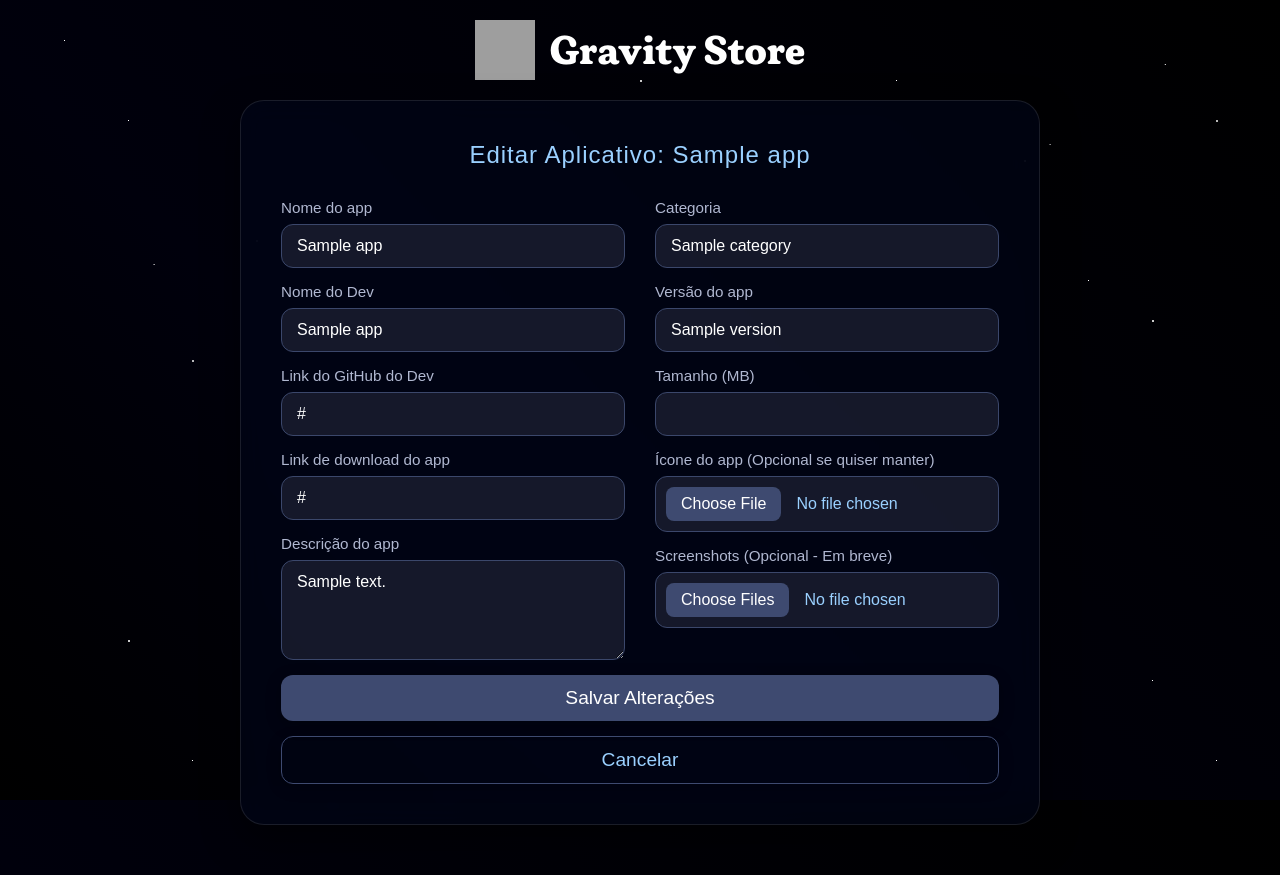
After one commit to MateusPilonetto/GravityStore, a Flask app: template projeto_gravity_store/dev/templates/edit_app.html in a window 1280 px wide. The commit adds this page. Run offline with Flask 3, Linux system fonts and the light colour scheme; the template is opened without the code that fills it: most values are stand-ins (such as "Sample title", 1, 10 or a date in 2020); grey boxes are pictures that could not be loaded.

Commit message:
edit and delete

```diff
--- /dev/null
+++ b/projeto_gravity_store/dev/static/edit.css
@@ -0,0 +1,284 @@
+@font-face {
+  font-family: Plush;
+  src: url(PlushTitulo.otf) format(truetype);
+}
+
+/* Reset Básico */
+* {
+  box-sizing: border-box;
+  margin: 0;
+  padding: 0;
+}
+
+html {
+  font-family: "SN Pro", "Google Sans", sans-serif !important;
+  color: white;
+}
+
+body {
+  background: #030030;
+  background: linear-gradient(
+    46deg,
+    rgb(0, 0, 0) 0%,
+    rgb(0, 0, 12) 35%,
+    rgba(0, 0, 0, 1) 100%
+  );
+  min-height: 100vh;
+  background-repeat: no-repeat;
+  background-attachment: fixed;
+  padding-bottom: 50px;
+}
+
+/* O fundo estrelado que você já tinha (Mantido) */
+body::before,
+body::after {
+  content: " ";
+  position: fixed;
+  top: 0;
+  left: 0;
+  background: transparent;
+  z-index: -2;
+}
+body::before {
+  width: 1px;
+  height: 1px;
+  box-shadow:
+    10vw 15vh #fff,
+    30vw 45vh #fff,
+    70vw 10vh #fff,
+    90vw 85vh #fff,
+    25vw 65vh #fff,
+    55vw 25vh #fff,
+    15vw 95vh #fff,
+    85vw 35vh #fff,
+    40vw 50vh #fff,
+    60vw 80vh #fff,
+    5vw 5vh #fff,
+    95vw 95vh #fff,
+    12vw 33vh #fff,
+    48vw 72vh #fff,
+    82vw 18vh #fff,
+    37vw 88vh #fff,
+    66vw 55vh #fff,
+    22vw 92vh #fff,
+    77vw 41vh #fff,
+    91vw 8vh #fff;
+}
+body::after {
+  width: 2px;
+  height: 2px;
+  opacity: 0.8;
+  z-index: -1;
+  box-shadow:
+    20vw 30vh #fff,
+    60vw 70vh #fff,
+    80vw 20vh #fff,
+    40vw 90vh #fff,
+    10vw 80vh #fff,
+    90vw 40vh #fff,
+    50vw 10vh #fff,
+    30vw 60vh #fff,
+    75vw 50vh #fff,
+    15vw 45vh rgba(255, 255, 255, 0.9),
+    55vw 85vh rgba(255, 255, 255, 0.9),
+    95vw 15vh rgba(255, 255, 255, 0.9);
+}
+
+/* Cabeçalho */
+header {
+  display: flex;
+  justify-content: center;
+  align-items: center;
+  padding: 20px 0;
+}
+
+.logo-link {
+  text-decoration: none;
+  display: flex;
+  align-items: center;
+  gap: 15px;
+}
+
+#logo {
+  width: 60px;
+  height: 60px;
+}
+
+.titulo {
+  font-family: Plush, sans-serif;
+  color: white;
+  font-size: 2.5rem;
+}
+
+/* Container Principal */
+main {
+  display: flex;
+  justify-content: center;
+  align-items: center;
+  padding: 0 20px;
+}
+
+/* Cartão do Formulário */
+.cadastro {
+  background: rgba(0, 5, 25, 0.6);
+  backdrop-filter: blur(12px);
+  border: 1px solid rgba(255, 255, 255, 0.1);
+  box-shadow: 0 15px 35px rgba(0, 0, 0, 0.5);
+  border-radius: 1.5rem;
+  padding: 40px;
+  width: 100%;
+  max-width: 800px;
+}
+
+.cadastro h2 {
+  text-align: center;
+  margin-bottom: 30px;
+  color: #9ad0ff;
+  font-weight: 500;
+  letter-spacing: 1px;
+}
+
+/* Grid do Formulário - Responsivo */
+.form-grid {
+  display: grid;
+  grid-template-columns: 1fr 1fr;
+  gap: 30px;
+}
+
+@media (max-width: 768px) {
+  .form-grid {
+    grid-template-columns: 1fr;
+  } /* No celular vira 1 coluna */
+}
+
+/* Campos de Input */
+.input-group {
+  display: flex;
+  flex-direction: column;
+  margin-bottom: 15px;
+}
+
+.input-group label {
+  margin-bottom: 8px;
+  font-size: 0.95rem;
+  color: #b0b8d1;
+}
+
+input,
+textarea {
+  width: 100%;
+  padding: 12px 15px;
+  border-radius: 12px;
+  border: 1px solid #3b476b;
+  background-color: rgba(30, 34, 53, 0.7);
+  color: #ffffff;
+  font-family: "SN Pro", "Google Sans", sans-serif;
+  font-size: 1rem;
+  transition: all 0.3s ease;
+  outline: none;
+}
+
+input::placeholder,
+textarea::placeholder {
+  color: #6b779a;
+}
+
+/* Efeito ao clicar no input */
+input:focus,
+textarea:focus {
+  border-color: #9ad0ff;
+  background-color: rgba(30, 34, 53, 1);
+  box-shadow: 0 0 10px rgba(154, 208, 255, 0.2);
+}
+
+textarea {
+  resize: vertical;
+  min-height: 100px;
+}
+
+/* Customização dos botões de Upload de Arquivo */
+input[type="file"] {
+  padding: 10px;
+  color: #9ad0ff;
+  cursor: pointer;
+}
+
+input[type="file"]::file-selector-button {
+  background: #3e4a70;
+  color: white;
+  border: none;
+  padding: 8px 15px;
+  border-radius: 8px;
+  margin-right: 15px;
+  cursor: pointer;
+  transition: all 0.3s ease;
+}
+
+input[type="file"]::file-selector-button:hover {
+  background: #9ad0ff;
+  color: #000;
+}
+
+/* Botão Enviar */
+.btn-container {
+  display: flex;
+  flex-flow: row wrap;
+  gap: 15px;
+  width: 100%;
+}
+
+.btn-primary,
+.btn-secondary {
+  border-radius: 12px;
+  border: none;
+  font-family: "SN Pro", sans-serif;
+  font-size: 1.2rem;
+  padding: 12px;
+  cursor: pointer;
+  transition: all 0.3s ease;
+  text-align: center;
+  text-decoration: none;
+  width: 100%;
+  box-shadow: 0 4px 15px rgba(0, 0, 0, 0.2);
+}
+
+.btn-primary {
+  background-color: #3e4a70;
+  color: #ffffff;
+}
+
+.btn-secondary {
+  background-color: transparent;
+  color: #9ad0ff;
+  border: 1px solid #3e4a70;
+}
+.btn-secondary:hover {
+  background-color: rgba(62, 74, 112, 0.3);
+  border-color: #9ad0ff;
+  color: white;
+  transform: translateY(-3px);
+}
+
+#botao {
+  background-color: #3e4a70;
+  border-radius: 12px;
+  border: none;
+  color: #ffffff;
+  font-family: "SN Pro", "Google Sans", sans-serif;
+  font-size: 1.2rem;
+  padding: 12px 40px;
+  cursor: pointer;
+  transition: all 0.3s ease;
+  box-shadow: 0 4px 15px rgba(0, 0, 0, 0.3);
+}
+
+#botao:hover {
+  background-color: #9ad0ff;
+  color: #030030;
+  transform: translateY(-3px);
+  box-shadow: 0 8px 20px rgba(154, 208, 255, 0.4);
+}
+
+.cadastro {
+  font-family: "SN Pro", "Google Sans", sans-serif;
+}
--- /dev/null
+++ b/projeto_gravity_store/dev/templates/edit_app.html
@@ -0,0 +1,179 @@
+<!doctype html>
+<html lang="pt-br">
+  <head>
+    <meta charset="UTF-8" />
+    <meta name="viewport" content="width=device-width, initial-scale=1.0" />
+    <title>Editar App - Gravity Store</title>
+    <link
+      rel="stylesheet"
+      href="{{ url_for('dev.static', filename='edit.css') }}"
+    />
+    <link
+      href="https://fonts.googleapis.com/css2?family=Material+Symbols+Outlined"
+      rel="stylesheet"
+    />
+    <link
+      rel="icon"
+      type="image/png"
+      href="{{ url_for('main.static', filename='Gwhite.svg') }}"
+    />
+  </head>
+  <body>
+    <header>
+      <a href="{{ url_for('main.home') }}" class="logo-link">
+        <img
+          src="{{ url_for('dev.static', filename='Gwhite.svg') }}"
+          alt="Logotipo da Gravity Store"
+          id="logo"
+        />
+        <h1 class="titulo">Gravity Store</h1>
+      </a>
+    </header>
+
+    <main>
+      <section class="cadastro">
+        <h2>Editar Aplicativo: {{ app.nome }}</h2>
+
+        <form
+          action="{{ url_for('dev.edit_app', app_id=app.id) }}"
+          method="post"
+          class="app-form"
+          enctype="multipart/form-data"
+        >
+          <div class="form-grid">
+            <div class="coluna">
+              <div class="input-group">
+                <label for="nome">Nome do app</label>
+                <input
+                  type="text"
+                  name="nome"
+                  id="nome"
+                  value="{{ app.nome }}"
+                  required
+                />
+              </div>
+
+              <div class="input-group">
+                <label for="devName">Nome do Dev</label>
+                <input
+                  type="text"
+                  name="devName"
+                  id="devName"
+                  value="{{ app.dev_name }}"
+                  required
+                />
+              </div>
+
+              <div class="input-group">
+                <label for="linkG">Link do GitHub do Dev</label>
+                <input
+                  type="url"
+                  name="linkG"
+                  id="linkG"
+                  value="{{ app.link_github }}"
+                  required
+                />
+              </div>
+
+              <div class="input-group">
+                <label for="linkA">Link de download do app</label>
+                <input
+                  type="url"
+                  name="linkA"
+                  id="linkA"
+                  value="{{ app.link_download }}"
+                  required
+                />
+              </div>
+
+              <div class="input-group">
+                <label for="desc">Descrição do app</label>
+                <textarea name="description" id="desc" rows="4" required>
+{{ app.description }}</textarea
+                >
+              </div>
+            </div>
+
+            <div class="coluna">
+              <div class="input-group">
+                <label for="category">Categoria</label>
+                <input
+                  type="text"
+                  name="category"
+                  id="category"
+                  value="{{ app.category }}"
+                  required
+                />
+              </div>
+
+              <div class="input-group">
+                <label for="version">Versão do app</label>
+                <input
+                  type="text"
+                  name="version"
+                  id="version"
+                  value="{{ app.version }}"
+                  required
+                />
+              </div>
+
+              <div class="input-group">
+                <label for="size">Tamanho (MB)</label>
+                <input
+                  type="number"
+                  step="0.1"
+                  name="size"
+                  id="size"
+                  value="{{ app.size_mb }}"
+                  required
+                />
+              </div>
+
+              <div class="input-group">
+                <label for="iconApp"
+                  >Ícone do app (Opcional se quiser manter)</label
+                >
+                <input
+                  type="file"
+                  name="iconApp"
+                  id="iconApp"
+                  accept="image/*"
+                />
+              </div>
+
+              <div class="input-group">
+                <label for="screenshots"
+                  >Screenshots (Opcional - Em breve)</label
+                >
+                <input
+                  type="file"
+                  name="screenshots"
+                  id="screenshots"
+                  accept="image/*"
+                  multiple
+                />
+              </div>
+            </div>
+          </div>
+
+          <div class="btn-container">
+            <button type="submit" class="btn-primary" id="botao">
+              Salvar Alterações
+            </button>
+            <a
+              href="{{ url_for('dev.app_list') }}"
+              class="btn-secondary"
+              id="registro"
+              style="
+                display: flex;
+                justify-content: center;
+                align-items: center;
+              "
+              >Cancelar</a
+            >
+          </div>
+        </form>
+      </section>
+    </main>
+  </body>
+</html>
```
Also changed, not shown: projeto_gravity_store/dev/modules/dev.py (+88 -0 lines), projeto_gravity_store/dev/templates/apps.html (+8 -6 lines).
